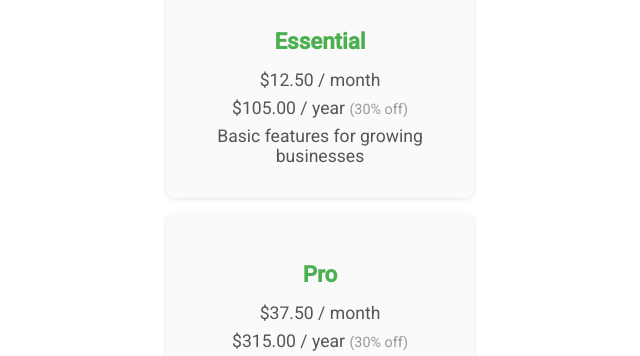
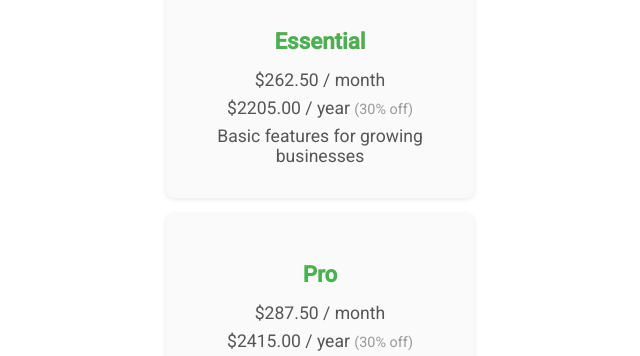
Before and after one commit to Jpaku93/David-Demo, a website: page src/index.html in a window 1280 px wide. Shown: the part 309-665 px from the top of the page, 320-960 px from the left. Drawn offline with Linux system fonts and the light colour scheme.

Commit message:
Update index.html
UpdatedPrices test with 1

```diff
--- a/src/index.html
+++ b/src/index.html
@@ -127,16 +127,16 @@
   <script>
     // Pricing calculation functions
     function calculateEssentialMonthlyPrice(contacts) {
-      return (contacts * 0.05).toFixed(2);
+      return (contacts * 1.05).toFixed(2);
     }
     function calculateEssentialAnnualPrice(contacts) {
-      return (contacts * 0.05 * 12 * 0.7).toFixed(2);
+      return (contacts * 1.05 * 12 * 0.7).toFixed(2);
     }
     function calculateProMonthlyPrice(contacts) {
-      return (contacts * 0.15).toFixed(2);
+      return (contacts * 1.15).toFixed(2);
     }
     function calculateProAnnualPrice(contacts) {
-      return (contacts * 0.15 * 12 * 0.7).toFixed(2);
+      return (contacts * 1.15 * 12 * 0.7).toFixed(2);
     }
 
     const slider = document.getElementById('contact-slider');
```
